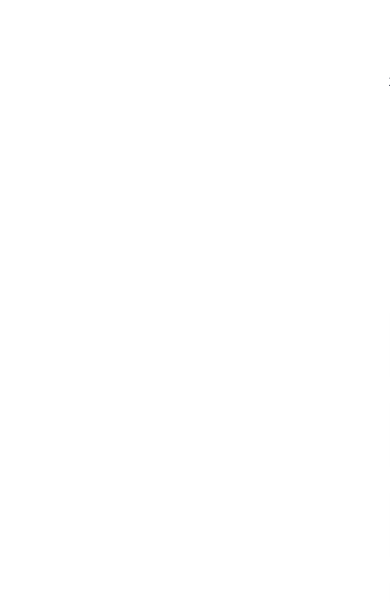
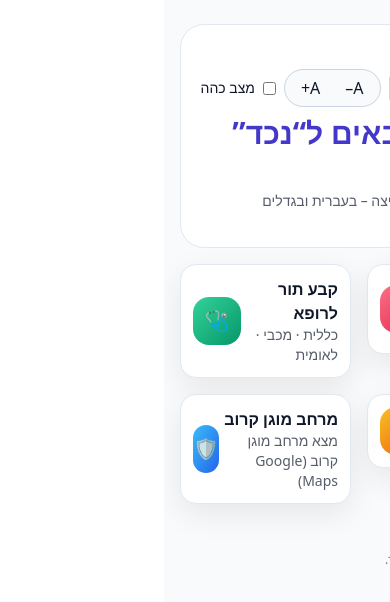
Before and after one commit to cutimuffin/Neched, a React (Create React App) app: page / in a window 390 px wide. Shown: the top 602 px of the page. Built offline with nearby package versions, Linux system fonts and the light colour scheme.

Commit message:
Update Home.js

```diff
--- a/src/Home.js
+++ b/src/Home.js
@@ -4,14 +4,19 @@ import { useTranslation } from "react-i18next";
 export default function Home() {
   const { t, i18n } = useTranslation();
 
+  // תפריטים
   const [showEmergency, setShowEmergency] = useState(false);
   const [showKupot, setShowKupot] = useState(false);
   const [showTaxi, setShowTaxi] = useState(false);
+
+  // מצב כהה + סקייל טקסט
   const [darkMode, setDarkMode] = useState(false);
   const [fontScale, setFontScale] = useState(0);
+
+  // שעה/תאריך
   const [clock, setClock] = useState("");
 
-  // טעינת העדפות + שפה
+  // טעינת העדפות + שפה + שעון
   useEffect(() => {
     const saved = JSON.parse(localStorage.getItem("prefs") || "{}");
     if (typeof saved.darkMode === "boolean") setDarkMode(saved.darkMode);
@@ -21,33 +26,42 @@ export default function Home() {
 
     const savedLang = localStorage.getItem("lang") || "he";
     if (i18n.language !== savedLang) i18n.changeLanguage(savedLang);
-  }, [i18n]);
 
-  // עדכון שעון לפי שפה
-  useEffect(() => {
-    const tick = () => {
+    const formatClock = () => {
+      const lang = i18n.language || "he";
+      const locale =
+        lang === "he" ? "he-IL" :
+        lang === "ru" ? "ru-RU" :
+        lang === "am" ? "am-ET" : "en-US";
+
+      const isNarrow = window.matchMedia("(max-width: 420px)").matches;
       const now = new Date();
-      const locale =
-        i18n.language === "he" ? "he-IL" :
-        i18n.language === "ru" ? "ru-RU" :
-        i18n.language === "am" ? "am-ET" : "en-US";
 
       const time = now.toLocaleTimeString(locale, { hour: "2-digit", minute: "2-digit" });
-      const date = now.toLocaleDateString(locale, {
-        weekday: "long",
-        year: "numeric",
-        month: "long",
-        day: "numeric",
-      });
+
+      const date = now.toLocaleDateString(
+        locale,
+        isNarrow
+          ? { day: "2-digit", month: "short", year: "numeric" }
+          : { weekday: "long", day: "numeric", month: "long", year: "numeric" }
+      );
 
       setClock(`${date} · ${time}`);
     };
 
-    tick();
-    const id = setInterval(tick, 60_000);
-    return () => clearInterval(id);
-  }, [i18n.language]);
+    formatClock();
+    const id = setInterval(formatClock, 60_000);
+    const onLang = () => formatClock();
+    i18n.on("languageChanged", onLang);
 
+    return () => {
+      clearInterval(id);
+      i18n.off("languageChanged", onLang);
+    };
+  // eslint-disable-next-line react-hooks/exhaustive-deps
+  }, []);
+
+  // שמירת העדפות
   const persistPrefs = (next = {}) => {
     const current = JSON.parse(localStorage.getItem("prefs") || "{}");
     localStorage.setItem("prefs", JSON.stringify({ ...current, ...next }));
@@ -61,12 +75,14 @@ export default function Home() {
     });
   };
 
+  // שינוי שפה
   const onChangeLang = (e) => {
     const lang = e.target.value;
     i18n.changeLanguage(lang);
     localStorage.setItem("lang", lang);
   };
 
+  // מחלקות נושא/טקסט
   const theme = darkMode ? "bg-slate-950 text-slate-100" : "bg-slate-50 text-slate-900";
   const scaleClass = ["text-base", "text-lg", "text-xl"][fontScale];
 
@@ -106,16 +122,12 @@ export default function Home() {
   return (
     <div className={`min-h-screen ${theme} ${scaleClass} antialiased`}>
       {/* כותרת עליונה */}
-      <header className={`mx-auto max-w-3xl px-4 pt-6 pb-4`}>
-        <div
-          className={`rounded-3xl p-4 border ${
-            darkMode ? "bg-slate-900/70 border-white/10" : "bg-white border-slate-200"
-          }`}
-        >
-          <div className="flex items-center justify-between gap-3">
-            <div className="text-sm opacity-70">{clock}</div>
+      <header className="mx-auto max-w-3xl px-4 pt-6 pb-4">
+        <div className={`rounded-3xl p-4 border ${darkMode ? "bg-slate-900/70 border-white/10" : "bg-white border-slate-200"}`}>
+          <div className="flex flex-wrap items-center justify-between gap-3">
+            <div className="text-xs sm:text-sm opacity-70">{clock}</div>
 
-            <div className="flex items-center gap-2">
+            <div className="flex flex-wrap items-center gap-2 justify-end">
               {/* בורר שפה */}
               <label className="flex items-center gap-2 text-sm">
                 <span className="opacity-70">{t("ui.language", { defaultValue: "שפה" })}:</span>
@@ -125,7 +137,6 @@ export default function Home() {
                   className={`rounded-md px-2 py-1 border text-sm ${
                     darkMode ? "bg-slate-800 border-white/10" : "bg-white border-slate-300"
                   }`}
-                  aria-label={t("ui.languageSelect", { defaultValue: "בחירת שפה" })}
                 >
                   <option value="he">עברית</option>
                   <option value="en">English</option>
@@ -171,9 +182,9 @@ export default function Home() {
         </div>
       </header>
 
-      {/* אריחים – 2×2 החל מ־420px */}
+      {/* אריחים – 2×2 ברירת מחדל, נופל ל-1×4 רק במסכים ממש צרים */}
       <main className="mx-auto max-w-3xl px-4 pb-12">
-        <section className="grid grid-cols-1 min-[420px]:grid-cols-2 gap-4">
+        <section className="grid grid-cols-2 max-[380px]:grid-cols-1 gap-4">
           {/* חירום */}
           <div className="relative">
             <Card>
@@ -190,15 +201,12 @@ export default function Home() {
                   setShowTaxi(false);
                 }}
                 className="focus:outline-none"
-                aria-expanded={showEmergency}
-                aria-haspopup="menu"
               >
                 {iosIcon("from-rose-400", "to-rose-600", "🆘")}
               </button>
             </Card>
-
             {showEmergency && (
-              <div className={menuBox} role="menu">
+              <div className={menuBox}>
                 <a className="block px-4 py-2 hover:bg-black/5" href="tel:100">🚔 {t("home.police", { defaultValue: "משטרה" })} — 100</a>
                 <a className="block px-4 py-2 hover:bg-black/5" href="tel:101">🚑 {t("home.mda", { defaultValue: "מד״א" })} — 101</a>
                 <a className="block px-4 py-2 hover:bg-black/5" href="tel:102">🔥 {t("home.fire", { defaultValue: "כיבוי אש" })} — 102</a>
@@ -211,9 +219,7 @@ export default function Home() {
             <Card>
               <div>
                 <div className="font-bold">{t("home.bookDoctor", { defaultValue: "קבע תור לרופא" })}</div>
-                <div className="text-sm opacity-70">
-                  {t("home.kupotSub", { defaultValue: "כללית · מכבי · לאומית" })}
-                </div>
+                <div className="text-sm opacity-70">{t("home.kupotSub", { defaultValue: "כללית · מכבי · לאומית" })}</div>
               </div>
               <button
                 onClick={() => {
@@ -222,15 +228,12 @@ export default function Home() {
                   setShowTaxi(false);
                 }}
                 className="focus:outline-none"
-                aria-expanded={showKupot}
-                aria-haspopup="menu"
               >
                 {iosIcon("from-emerald-400", "to-emerald-600", "🩺")}
               </button>
             </Card>
-
             {showKupot && (
-              <div className={menuBox} role="menu">
+              <div className={menuBox}>
                 {kupot.map((k, i) => (
                   <a key={i} className="block px-4 py-2 hover:bg-black/5" href={k.url} target="_blank" rel="noreferrer noopener">
                     🏥 {k.name}
@@ -254,15 +257,12 @@ export default function Home() {
                   setShowKupot(false);
                 }}
                 className="focus:outline-none"
-                aria-expanded={showTaxi}
-                aria-haspopup="menu"
               >
                 {iosIcon("from-amber-400", "to-orange-600", "🚕")}
               </button>
             </Card>
-
             {showTaxi && (
-              <div className={menuBox} role="menu">
+              <div className={menuBox}>
                 {taxiApps.map((tapp, i) => (
                   <a key={i} className="block px-4 py-2 hover:bg-black/5" href={tapp.url} target="_blank" rel="noreferrer noopener">
                     🚖 {tapp.name}
```
